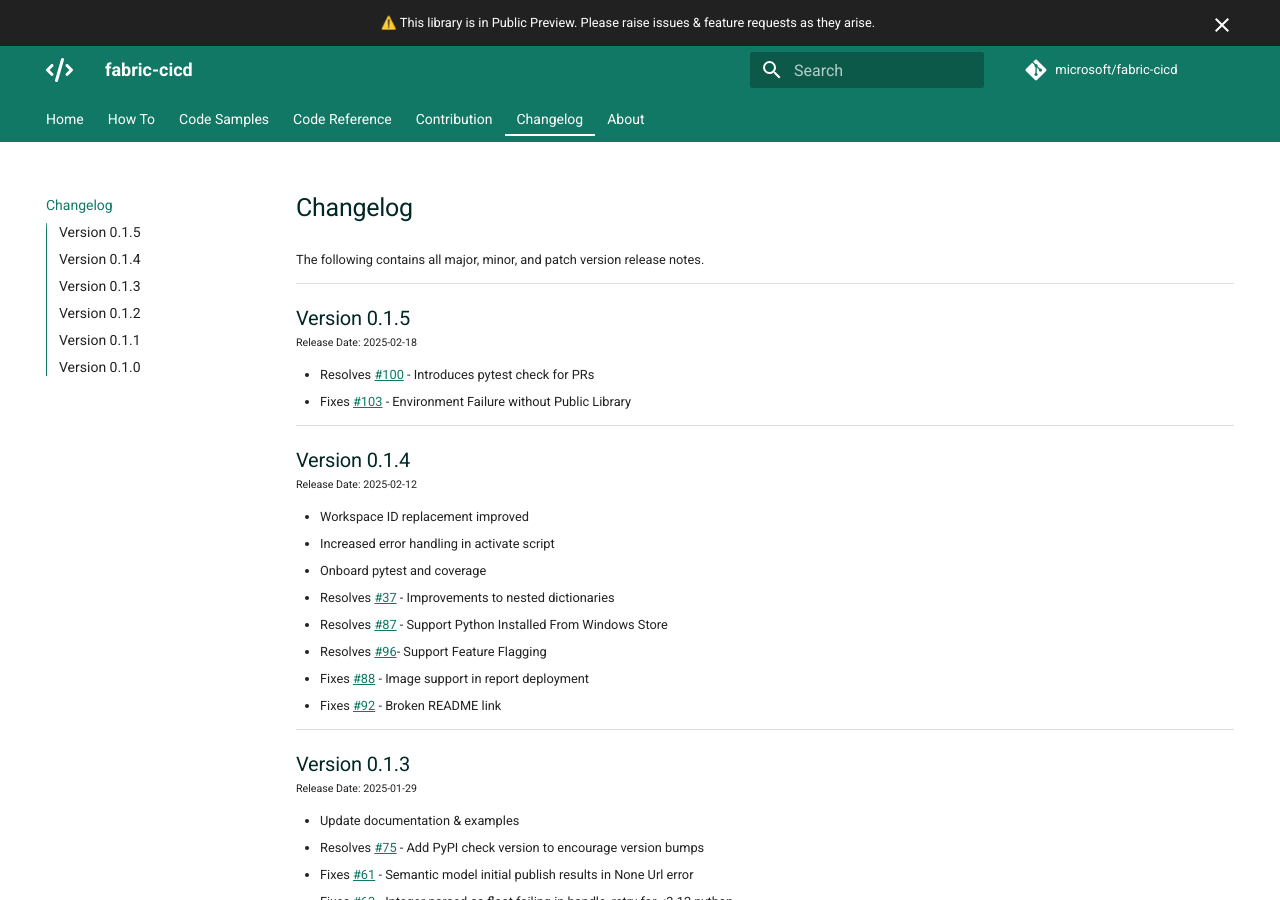
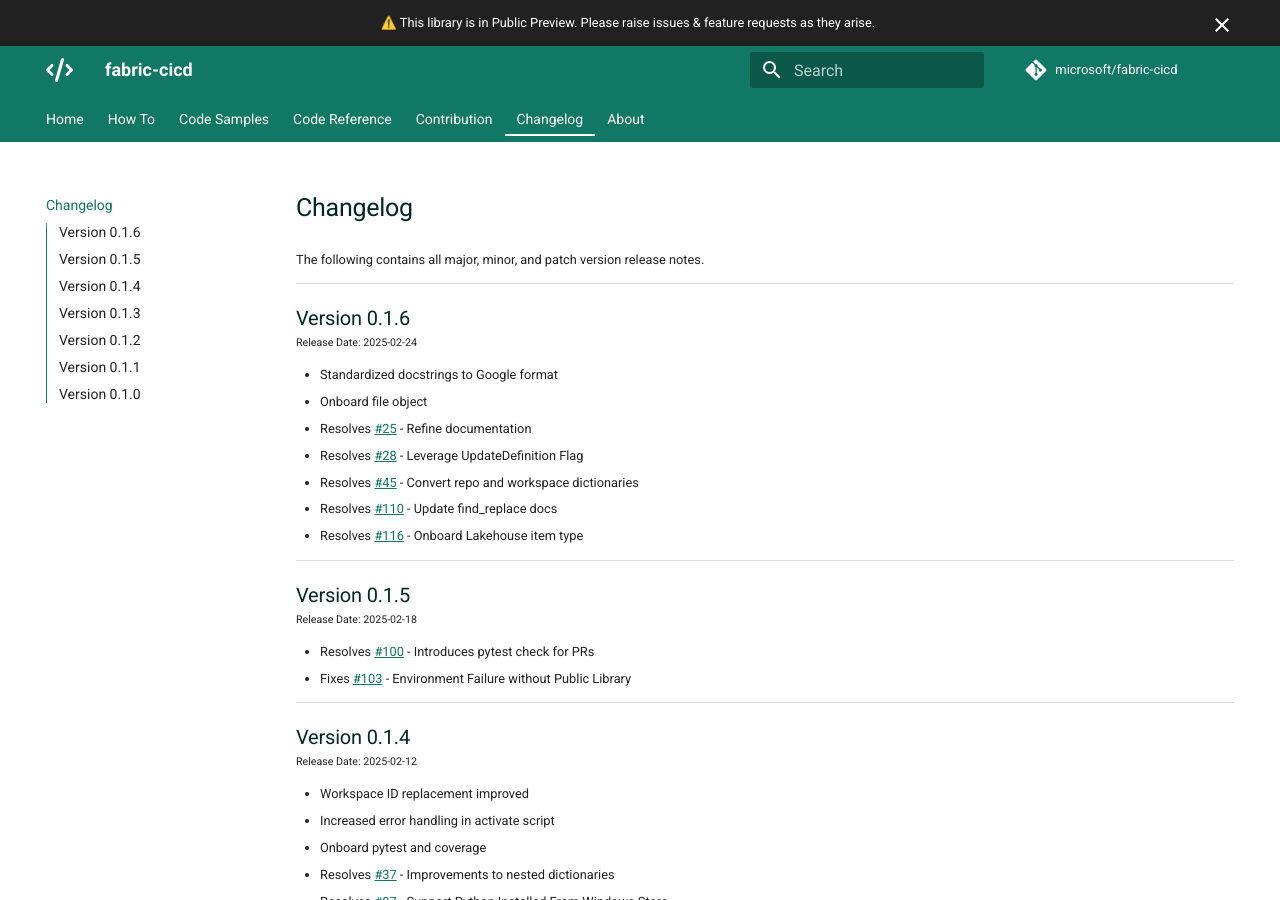
Before and after one commit to shirasassoon/fabric-cicd, an MkDocs documentation site: the page built from docs/changelog.md, in a window 1280 px wide and 900 px high. Built offline with MkDocs 1.6.1 and Material for MkDocs 9.7.7, drawn with Linux system fonts in a browser that asks for light colours; comment, search, counter and statistics services are not loaded; the version menu is left out.

Commit message:
v0.1.6 (#123)
This pull request includes a version update and documentation changes to
reflect the new release. The most important changes include updating the
version number and adding release notes for version 0.1.6.

Version update:

*
[`VERSION`](diffhunk://#diff-7b60b8e351cbb80c47459ffe2c79f1a26404871f49294780fe47ad0e58c09350L1-R1):
Updated the version number from `0.1.5` to `0.1.6`.

Documentation updates:

*
[`docs/changelog.md`](diffhunk://#diff-77f023b99d3d58008351d3e82fc06e6d06ba1bc2da9e41be6329b7fa4f419f05R5-R16):
Added release notes for version 0.1.6, including the release date and a
summary of resolved issues and improvements.

```diff
--- a/docs/changelog.md
+++ b/docs/changelog.md
@@ -1,6 +1,18 @@
 # Changelog
 
 The following contains all major, minor, and patch version release notes.
+
+## Version 0.1.6
+
+<span class="md-h2-subheader">Release Date: 2025-02-24</span>
+
+-   Standardized docstrings to Google format
+-   Onboard file object
+-   Resolves [#25](https://github.com/microsoft/fabric-cicd/issues/25) - Refine documentation
+-   Resolves [#28](https://github.com/microsoft/fabric-cicd/issues/28) - Leverage UpdateDefinition Flag
+-   Resolves [#45](https://github.com/microsoft/fabric-cicd/issues/28) - Convert repo and workspace dictionaries
+-   Resolves [#110](https://github.com/microsoft/fabric-cicd/issues/110) - Update find_replace docs
+-   Resolves [#116](https://github.com/microsoft/fabric-cicd/issues/116) - Onboard Lakehouse item type
 
 ## Version 0.1.5
 
```
Also changed, not shown: 1 other file.
